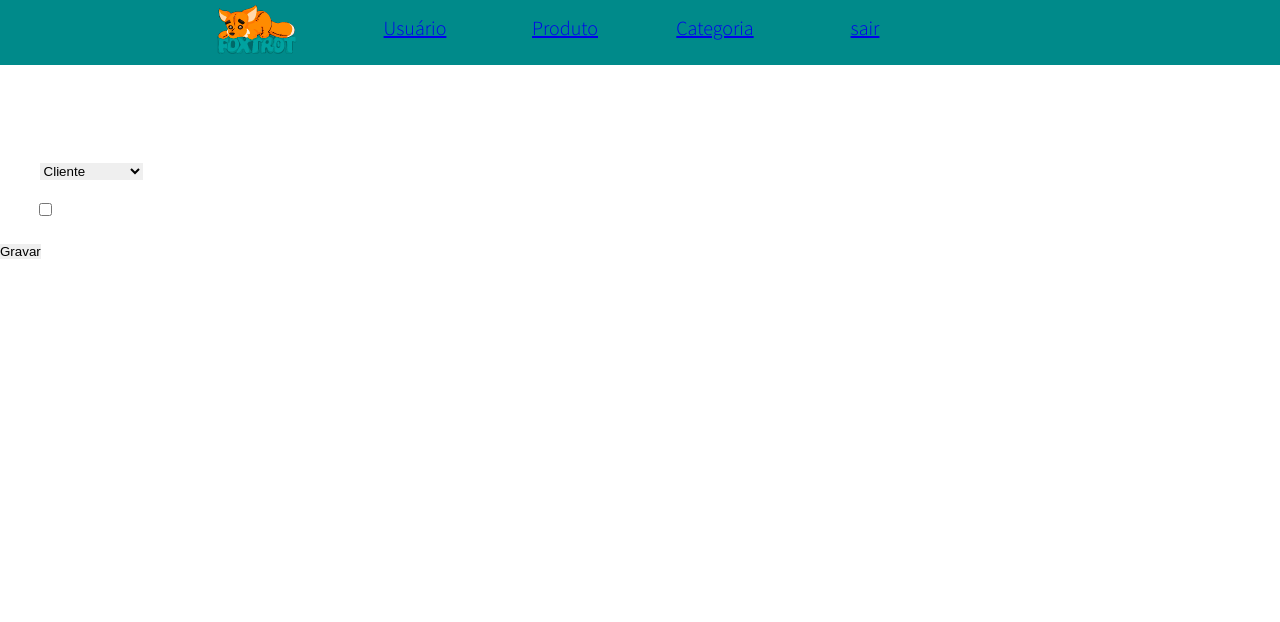
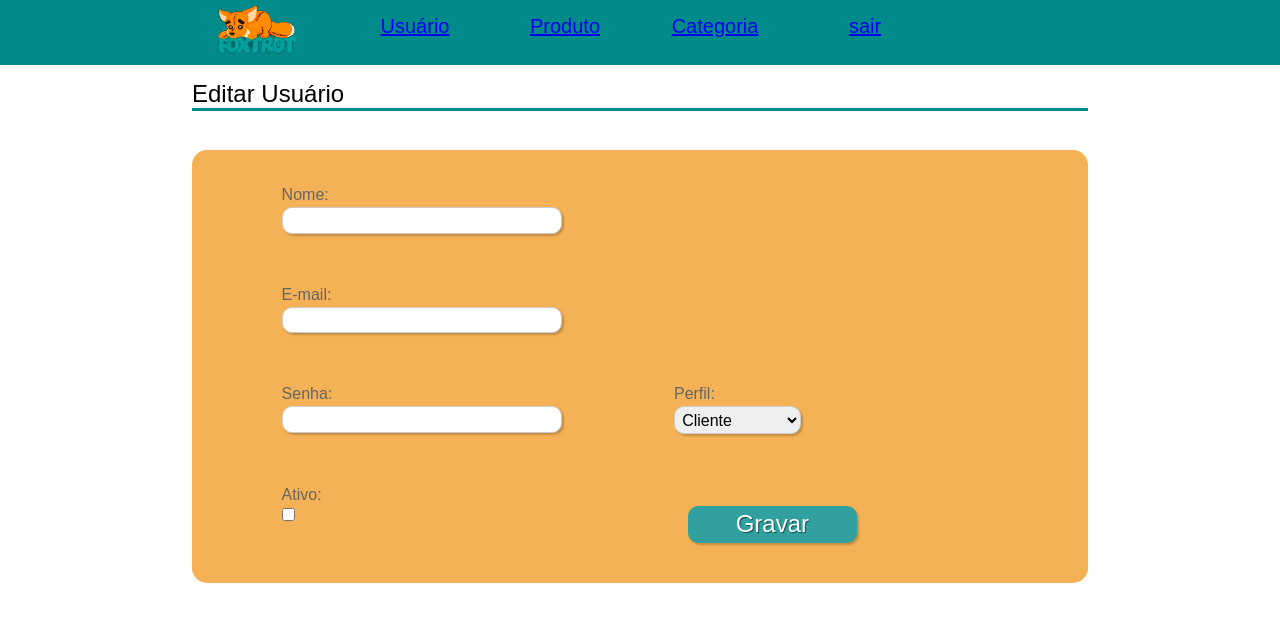
Before and after one commit to angelagra/foxtrot, a PHP site: page /usuario/editar_usuario_tpl.php in a window 1280 px wide. Shown: the top 622 px of the page. Run offline with PHP 8.4, Linux system fonts and the light colour scheme; data that the repository does not hold is empty.

Commit message:
css feito dos formularios de editar e cadastro de usuario

```diff
--- /dev/null
+++ b/estilo/formulario-usuario.css
@@ -0,0 +1,100 @@
+*{
+	margin: 0;
+	padding: 0;
+}
+form {
+
+	background-color: #f4b156;
+	color: #000;
+	width: 70%;
+	height: auto;
+	position: absolute;
+  	left: -35%;
+ 	margin: 0px 50%;
+  	top: 150px;
+  	border-radius: 15px;
+
+}
+
+
+.grupo{
+	width: 85%;
+	padding-left: 10%;
+
+}
+
+fieldset{
+
+	border: 0;
+}
+
+.grupo:before, .grupo:after {
+    content: " ";
+    display: table;
+}
+
+body, input, select, button {
+    font-family: sans-serif;
+    font-size: 1em;
+}
+
+.grupo:after {
+    clear: both;
+}
+
+.campo {
+    margin-bottom: 1em;
+}
+
+.campo label {
+    margin-bottom: 0.2em;
+    color: #666;
+    display: block;
+}
+
+fieldset.grupo .campo {
+    float:  left;
+    margin-right: 7em;
+}
+
+.campo input[type="text"],
+.campo input[type="email"],
+.campo input[type="password"],
+.campo input[type="perfil"],
+.campo select{
+    padding: 0.2em;
+    border: 1px solid #CCC;
+    box-shadow: 2px 2px 2px rgba(0,0,0,0.2);
+    display: block;
+    border-radius: 10px;
+}
+
+.campo select option {
+    padding-right: 1em;
+}
+
+.campo input:focus, .campo select:focus{
+    background: #FFC;
+}
+
+
+
+button {
+    font-size: 1.5em;
+    background: #30a19f;
+    border: 0;
+    border-radius: 10px;
+    margin-bottom: 1em;
+    color: #FFF;
+    padding: 0.2em 2em;
+    box-shadow: 2px 2px 2px rgba(0,0,0,0.2);
+    text-shadow: 1px 1px 1px rgba(0,0,0,0.5);
+    margin-top: 20px;
+    margin-left: 150%;
+}
+
+button:hover {
+    background: #52c3bb;
+    box-shadow: inset 2px 2px 2px rgba(0,0,0,0.2);
+    text-shadow: none;
+}
--- a/estilo/tabela.css
+++ b/estilo/tabela.css
@@ -2,13 +2,16 @@
 .tabela-Categoria{
   width: 70%; height: auto; position: absolute;
   left: -35%; margin: 0px 50%; top: 150px;
+
 }
 /*.mensagem{
   width: 100%; height: 40px;color: #000;
 }*/
+
 table{
   width: 100%; height: 40px;
+
 }
 td{
   color: #000; padding: 0px 5px; border: 1px solid #000;
-}
+ }
--- a/ex/usuario/editar_usuario_tpl.php
+++ b/ex/usuario/editar_usuario_tpl.php
@@ -15,10 +15,8 @@
 ?>
 
 <form method="post" action="../usuario/"><br><br>
-	Nome: <input type="text" name="nome"
-	value="<?php echo $array_usuario['nomeUsuario']; ?>"><br><br>
-	E-mail: <input type="email" name="login"
-	value="<?php echo $array_usuario['loginUsuario']; ?>"><br><br>
+	Nome: <input type="text" name="nome" value="<?php echo $array_usuario['nomeUsuario']; ?>"><br><br>
+	E-mail: <input type="email" name="login" value="<?php echo $array_usuario['loginUsuario']; ?>"><br><br>
 	Senha: <input type="password" name="senha"><br><br>
 	Perfil:	<select name="perfil">
 				<?php
--- a/menu/index.head.tpl.php
+++ b/menu/index.head.tpl.php
@@ -5,3 +5,4 @@
     <title>Loja</title>
     <link rel="stylesheet" href="../estilo/menu.css">
     <link rel="stylesheet" href="../estilo/estilo-default.css">
+    <link rel="stylesheet" href="../estilo/formulario-usuario.css">
--- a/usuario/editar_usuario_tpl.php
+++ b/usuario/editar_usuario_tpl.php
@@ -1,6 +1,7 @@
 <?php
 	include('../menu/index.head.tpl.php');
 ?>
+
 	<!-- passar o caminha para o estilo do formulário -->
 <?php
 	include('../menu/index.body.tpl.php');
@@ -8,15 +9,32 @@
 	if(isset($msg)) 	echo"<center><font color = 'green'> $msg </font></center>";
 ?>
 
-<form method="post" action="../usuario"><br><br>
-	Nome:<input type = "text" name="nome"
+<section>
+      <h1>Editar Usuário</h1>
+  </section>
+
+<form method="post" action="../usuario" name=form><br><br>
+ <fieldset class="grupo">
+		<div class="campo">
+			<label> Nome:</label>
+			<input type = "text" name="nome" style="width: 17em"
 			value="<?php echo $array_usuario['nomeUsuario']; ?>"><br><br>
+		</div>
 
-	E-mail:<input type="email" name="login"
+		<div class="campo" class="e-mail">
+			<label>E-mail:</label>
+			<input type="email" name="login" style="width: 17em"
 			value="<?php echo $array_usuario['loginUsuario']; ?>"><br><br>
+		</div>
 
-	Senha:<input type="password" name="senha"><br><br>
-	Perfil: <select name="perfil">
+		<div class="campo">
+			<label>Senha:</label>
+			<input type="password" name="senha" style="width: 17em"><br><br>
+		</div>
+
+		<div class = "campo">
+			<label>Perfil:</label>
+			<select name="perfil">
 
 				<?php
 				if($array_usuario['tipoPerfil'] == 'A'){
@@ -35,10 +53,11 @@
 					 	  </option>';
 				}
 				?>
+			</select><br><br>
+		</div>
 
-			</select><br><br>
-
-	Ativo:
+		<div class="campo">
+			<label>Ativo:</label>
 
 						<?php
 						if($array_usuario['usuarioAtivo'] == 1){
@@ -49,8 +68,14 @@
 						?>
 					<input type="hidden" name="id" value="<?php echo $array_usuario['idUsuario']; ?>">
 					<input type="hidden" name="acao" value="editar">
-		<br><br>
-	<input type="submit" value="Gravar" name="btnGravarUsuario">
+				<br><br><br>
+		</div>
+
+		<div class="campo">
+			<button type="submit" name="btnGravarUsuario">Gravar</button>
+		</div>
+
+	</fieldset>
 </form>
 
 <?php
--- a/usuario/index.php
+++ b/usuario/index.php
@@ -44,7 +44,6 @@
 				$i++;
 			}
 			include('lista_usuario_tpl.php');
-
 			break;
 		// -------------------------------------------------------------------------
 		case 'editar':
```
Also changed, not shown: usuario/incluir_usuario_tpl.php (+34 -9 lines). Lines whose indentation alone changed are shown as unchanged.
